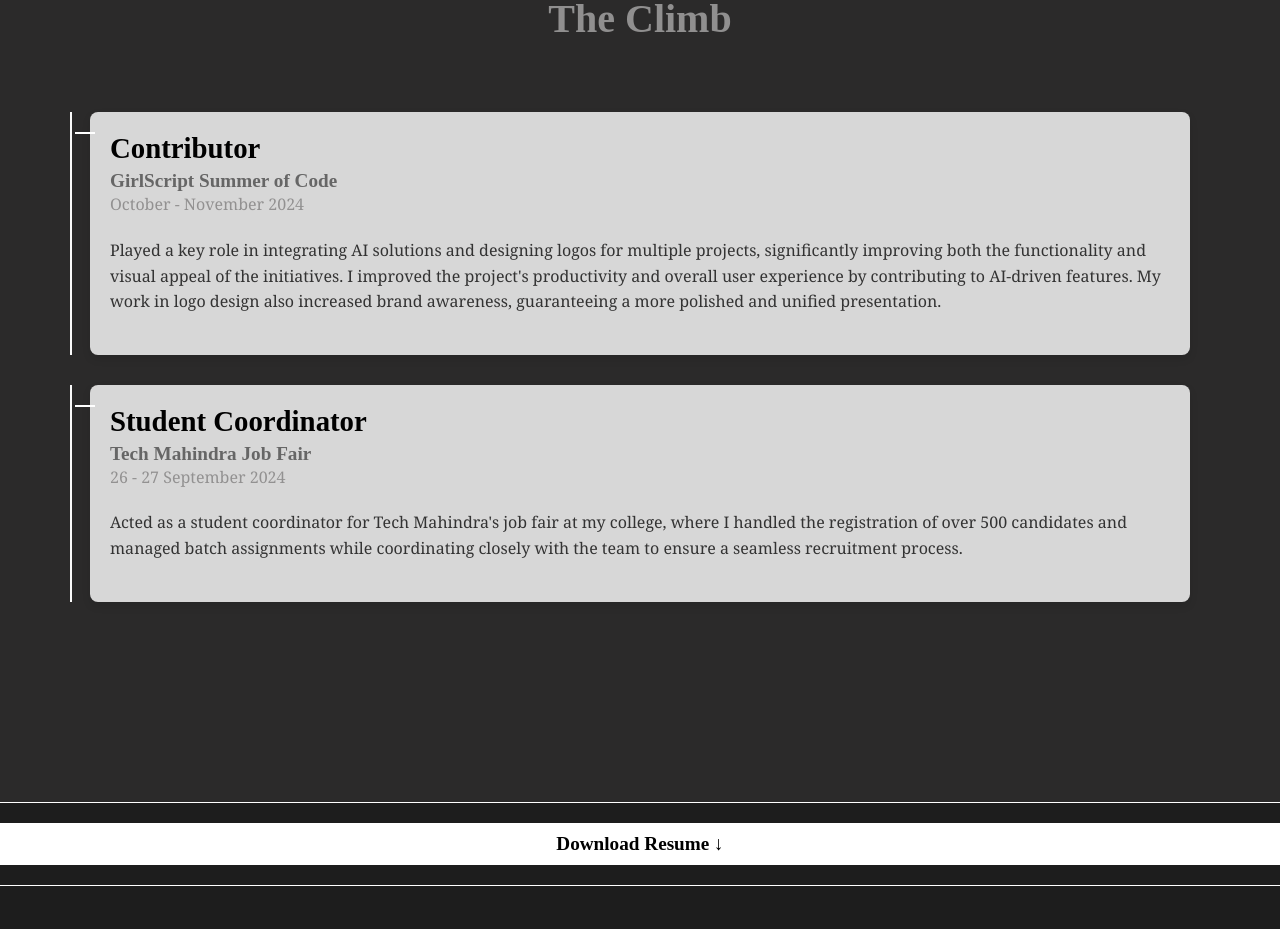
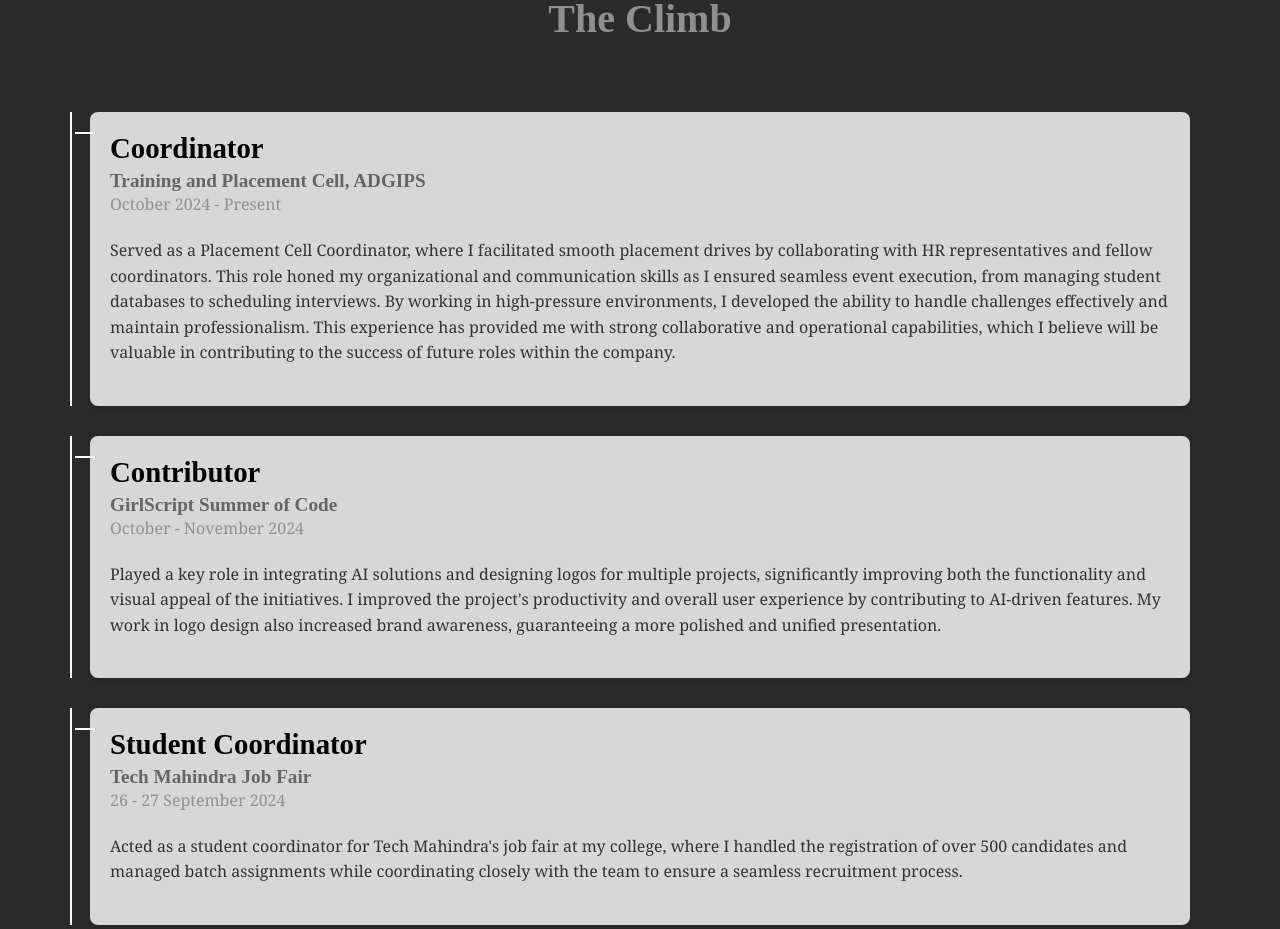
Before and after one commit to garimabhayanaa/portfolio, a React (Create React App) app: page / in a window 1280 px wide. Shown: the part 3260-4189 px from the top of the page. Built offline with nearby package versions, Linux system fonts and the light colour scheme.

Commit message:
Update Climb.js

```diff
--- a/src/components/Climb.js
+++ b/src/components/Climb.js
@@ -2,6 +2,11 @@ import React from 'react';
 import "../stylesheets/Climb.css";
 const experiences = [
   {
+    title: 'Coordinator',
+    organization: 'Training and Placement Cell, ADGIPS',
+    duration: 'October 2024 - Present',
+    description: 'Served as a Placement Cell Coordinator, where I facilitated smooth placement drives by collaborating with HR representatives and fellow coordinators. This role honed my organizational and communication skills as I ensured seamless event execution, from managing student databases to scheduling interviews. By working in high-pressure environments, I developed the ability to handle challenges effectively and maintain professionalism. This experience has provided me with strong collaborative and operational capabilities, which I believe will be valuable in contributing to the success of future roles within the company.',
+  },{
     title: 'Contributor',
     organization: 'GirlScript Summer of Code',
     duration: 'October - November 2024',
```
